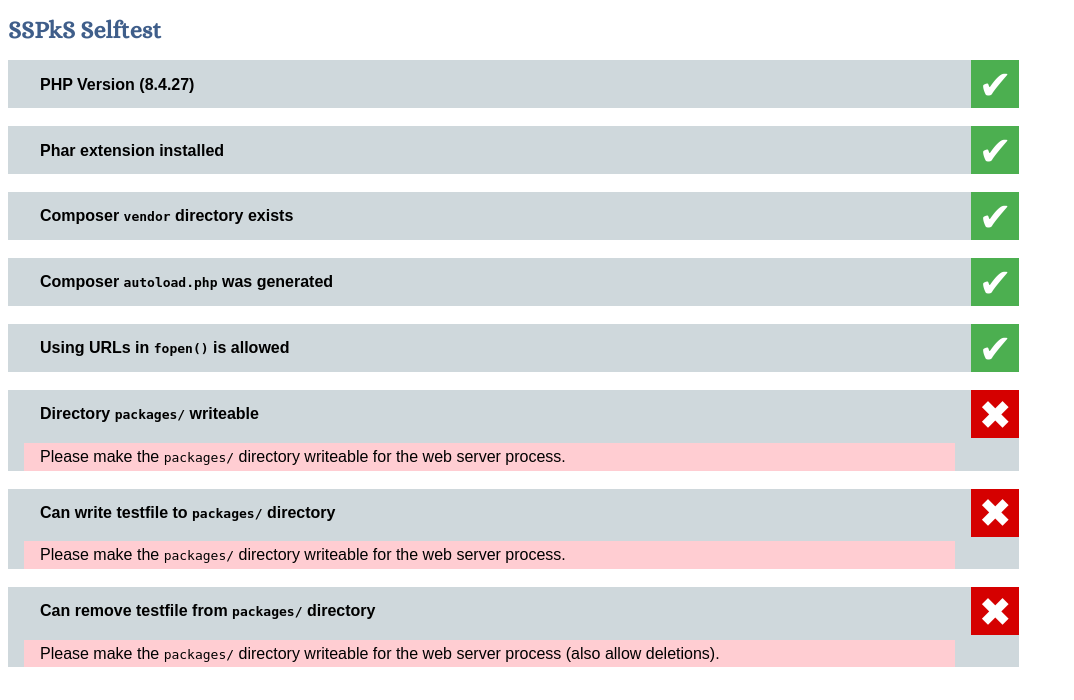
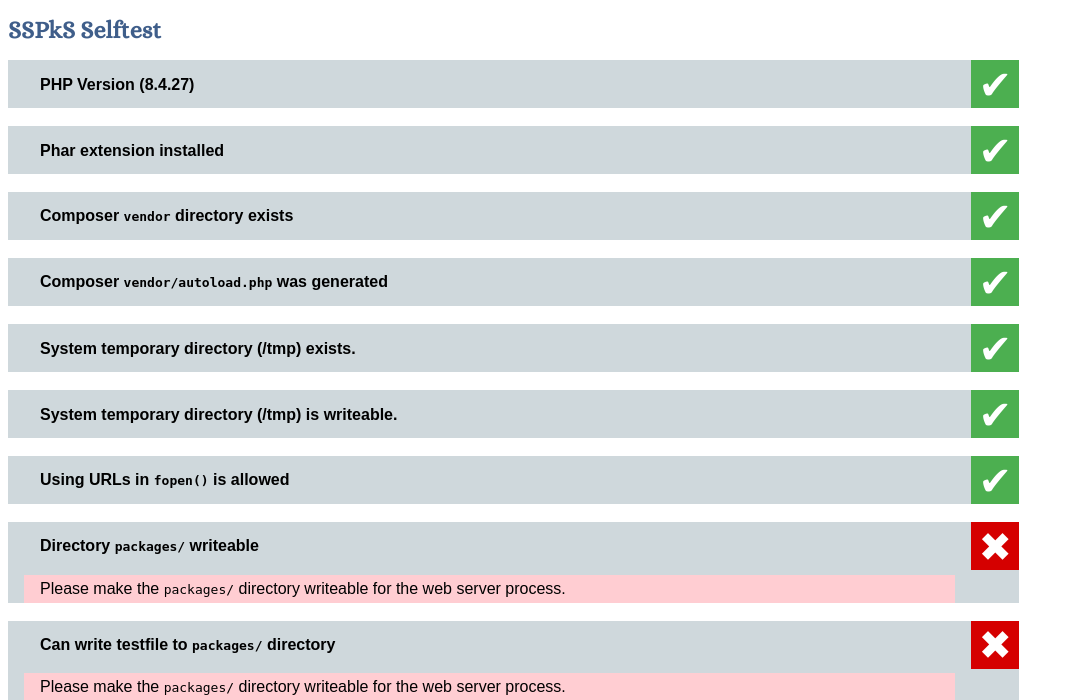
Before and after one commit to jdel/sspks, a PHP site: page /selftest.php in a window 1280 px wide. Shown: the top 700 px of the page, without its empty margins (0-1074 px from the left). Before the commit the page ends 667 px from the top, so only its background shows below. Run offline with PHP 8.4, Linux system fonts and the light colour scheme.

Commit message:
Use PharData() for unpacking. Added related tests to selftest.php. (Left check for allow_url_fopen intact as we might need this later.)

```diff
--- a/selftest.php
+++ b/selftest.php
@@ -114,8 +114,20 @@ assertTrue(
 
 assertTrue(
     file_exists(dirname(__FILE__) . '/vendor/autoload.php'),
-    'Composer <tt>autoload.php</tt> was generated',
+    'Composer <tt>vendor/autoload.php</tt> was generated',
     'Please download and run Composer according to the <tt>INSTALL.md</tt>.'
+);
+
+assertTrue(
+    is_dir(sys_get_temp_dir()),
+    'System temporary directory (' . sys_get_temp_dir() . ') exists.',
+    'Make sure your temporary directory exists and is writeable and your environment variables (<tt>TMP</tt>, <tt>TEMP</tt>) are set or set <tt>sys_temp_dir</tt> in your <tt>php.ini</tt>.'
+);
+
+assertTrue(
+    is_writeable(sys_get_temp_dir()),
+    'System temporary directory (' . sys_get_temp_dir() . ') is writeable.',
+    'Make sure your temporary directory is writeable for the web server process.'
 );
 
 assertTrue(
```
Also changed, not shown: lib/SSpkS/Package/Package.php (+4 -5 lines).
